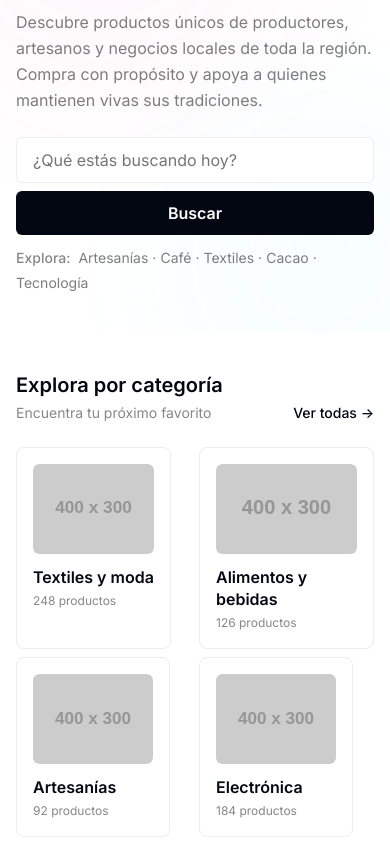
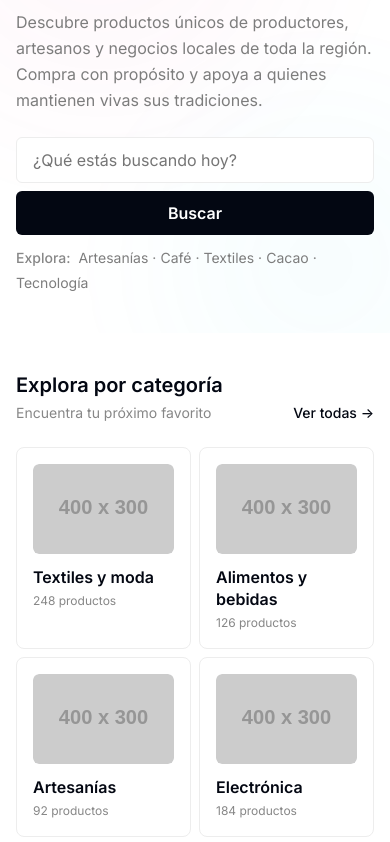
Before and after one commit to JalaU-Capstones/qatu-client, a website built with Vite: page index.html in a window 390 px wide. Shown: the part 247-1089 px from the top of the page. Built offline with nearby package versions, Linux system fonts and the light colour scheme; placeholder pictures from the web are drawn by us.

Commit message:
fix(categories): cards fill their grid columns and tablet breakpoint is 768px
- Add width: 100% to q-category-card so flex items fill the grid cell
- Shift mobile breakpoint from 768px to 767px so 768px gets the tablet (3 columns) layout
- Cards no longer shrink to content width and no longer look misaligned at tablet

```diff
--- a/src/views/components/categories.css
+++ b/src/views/components/categories.css
@@ -74,6 +74,7 @@ a.q-category-card {
   display: flex;
   flex-direction: column;
   height: 100%;
+  width: 100%;
   background-color: var(--q-bg-page, #ffffff);
   border: 1px solid var(--q-border-default, #ededed);
   border-radius: calc(var(--q-radius-lg, 8) * 1px);
@@ -140,7 +141,7 @@ a.q-category-card:focus-visible {
   }
 }
 
-@media (max-width: 768px) {
+@media (max-width: 767px) {
   .q-categories {
     padding: calc(var(--q-geist-space-10x, 40) * 1px) 0;
   }
```
